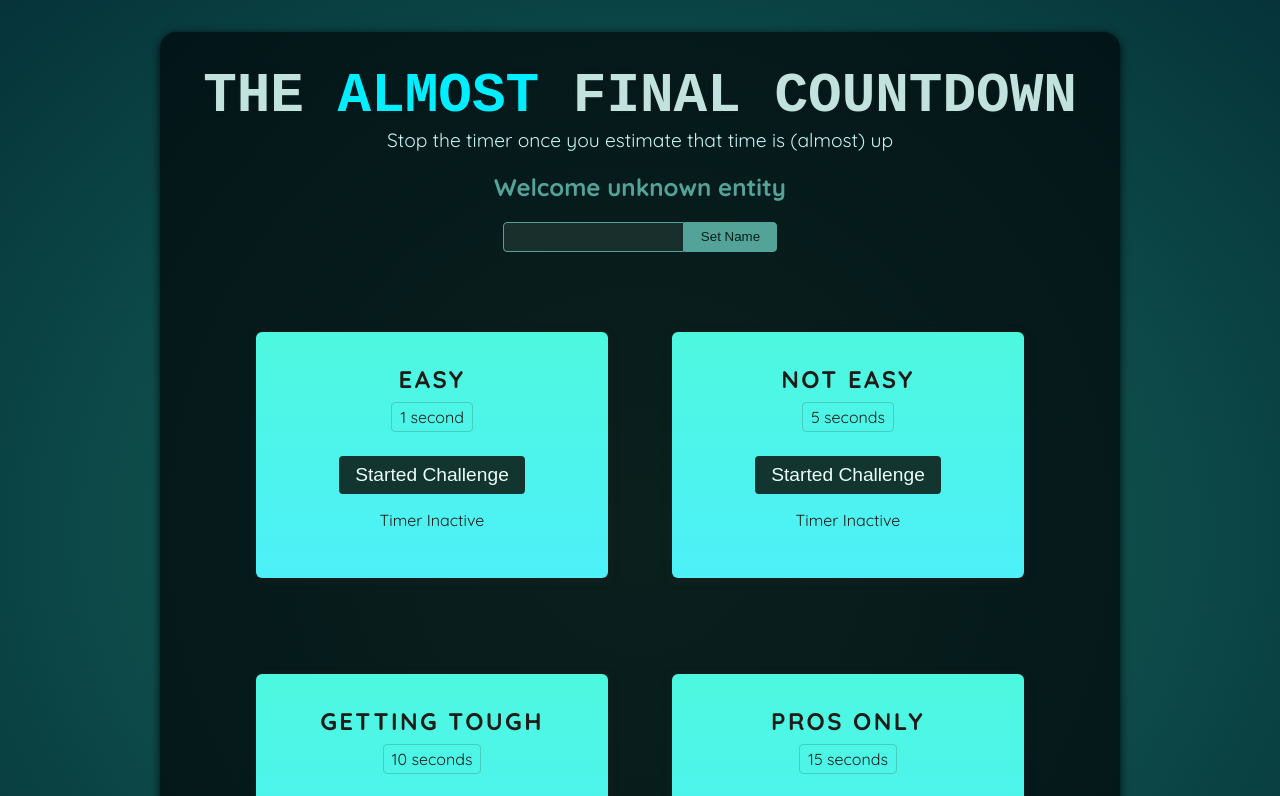
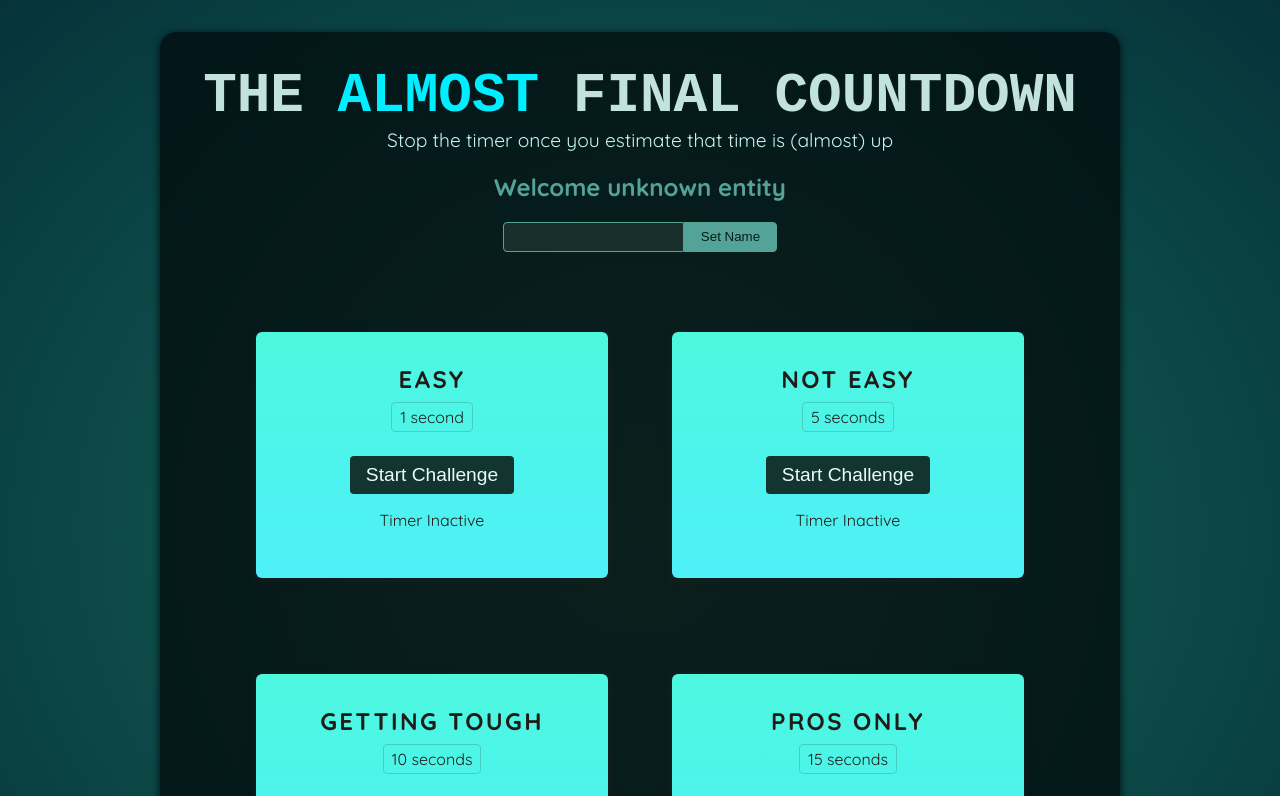
Before and after one commit to thesubodh1/time_challenge, a React (Vite) app: page / in a window 1280 px wide. Shown: the top 796 px of the page. Built offline with nearby package versions, Linux system fonts and the light colour scheme; a web font is replaced by a local one.

Commit message:
Portal used to seperate the modal from other blocks

```diff
--- a/src/components/ResultModel.jsx
+++ b/src/components/ResultModel.jsx
@@ -1,27 +1,41 @@
-import { useImperativeHandle,useRef } from "react"
+import { useImperativeHandle, useRef } from "react";
+import { createPortal } from "react-dom";
 
-export default function  ResultModel ({targetTime,ref,remainingTime,onReset}) {
+export default function ResultModel({
+  targetTime,
+  ref,
+  remainingTime,
+  onReset,
+}) {
   const dialog = useRef();
 
   const userLost = remainingTime <= 0;
   const formattedRemainingTime = (remainingTime / 1000).toFixed(2);
-    const score = Math.round((1-remainingTime/(targetTime*1000))*100)
+  const score = Math.round((1 - remainingTime / (targetTime * 1000)) * 100);
 
   useImperativeHandle(ref, () => {
-        return{
-            open () {
+    return {
+      open() {
         dialog.current.showModal();
-            }
+      },
     };
   });
 
-    return <dialog ref={dialog} className="result-modal">
+  return createPortal(
+    <dialog ref={dialog} className="result-modal">
       {userLost && <h2>You Lost</h2>}
       {!userLost && <h2>Your Score: {score}</h2>}
-        <p>The target time was <strong>{targetTime} Seconds.</strong></p>
-        <p>You stopped the timer with <strong>{formattedRemainingTime}</strong> Seconds left</p>
+      <p>
+        The target time was <strong>{targetTime} Seconds.</strong>
+      </p>
+      <p>
+        You stopped the timer with <strong>{formattedRemainingTime}</strong>{" "}
+        Seconds left
+      </p>
       <form method="dialog" onSubmit={onReset}>
         <button>Close</button>
       </form>
-    </dialog>
+    </dialog>,
+    document.getElementById("modal")
+  );
 }
--- a/src/components/TimerChallenge.jsx
+++ b/src/components/TimerChallenge.jsx
@@ -41,7 +41,7 @@ export default function TimerChallenge({ title, targetTime }) {
           {targetTime} second{targetTime > 1 ? "s" : ""}
         </p>
         <button onClick={timerIsActive ? handleStop : handleStart}>
-          {timerIsActive ? "Stop" : "Started"} Challenge
+          {timerIsActive ? "Stop" : "Start"} Challenge
         </button>
         <p className={timerIsActive ? "active" : undefined}>
           {timerIsActive ? "Time is Running ....." : "Timer Inactive"}
```
Lines whose indentation alone changed are shown as unchanged.
